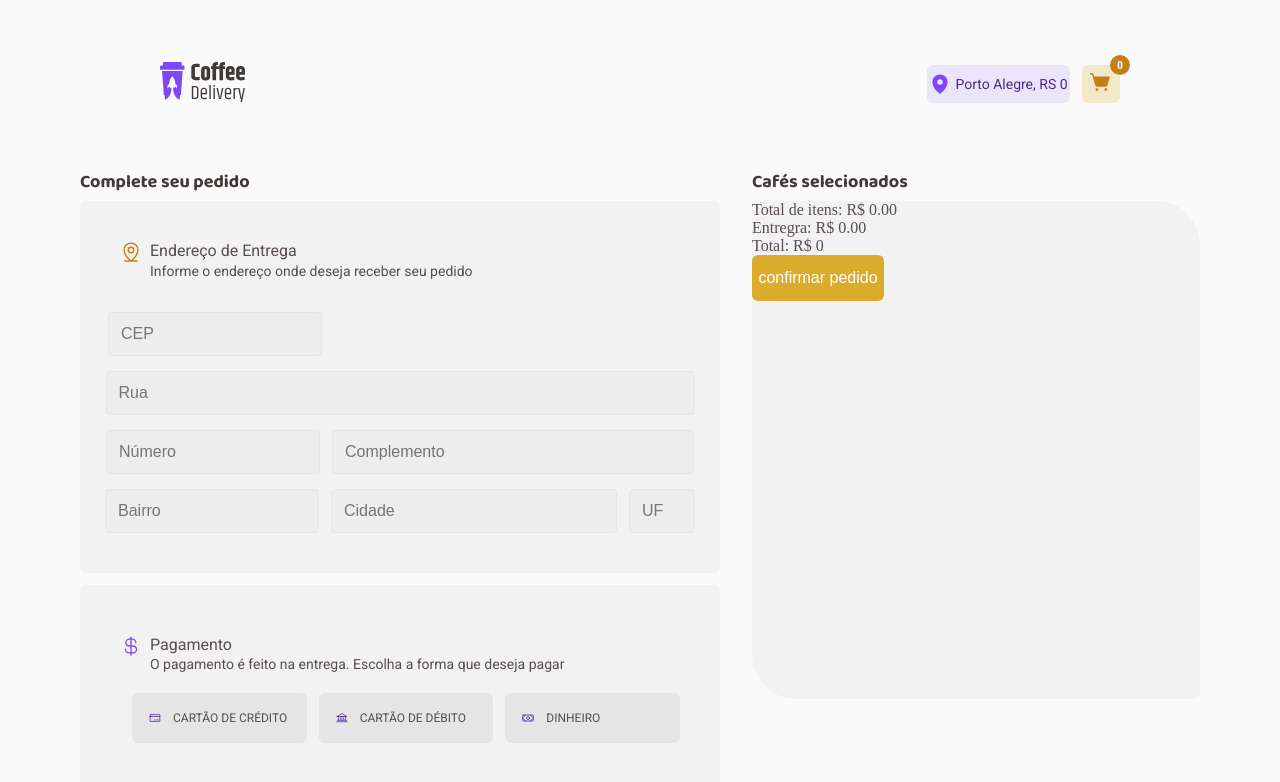
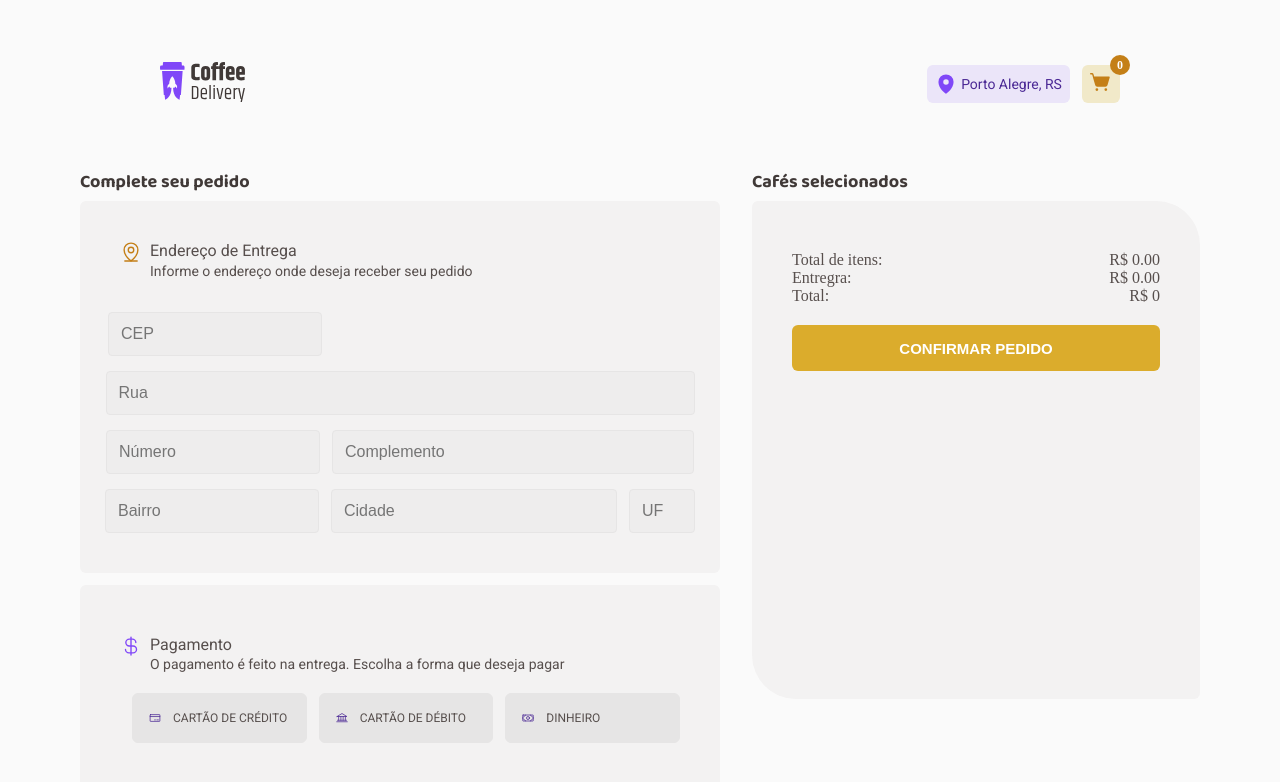
Before and after one commit to thayronFeitosa/Coffee-Delivery, a React (Vite) app: page /shop in a window 1280 px wide. Shown: the top 782 px of the page. Built offline with nearby package versions, Linux system fonts and the light colour scheme.

Commit message:
feat: ajustando componente de cafés selecionandos

```diff
--- a/src/components/header/index.tsx
+++ b/src/components/header/index.tsx
@@ -23,7 +23,7 @@ export function Header() {
       <ContainerMapShop>
         <ContainerMap>
           <MapPin size={22} weight="fill" />
-          <p>Porto Alegre, RS {sumQuantityCoffee()}</p>
+          <p>Porto Alegre, RS </p>
         </ContainerMap>
         <ButtonShopping size={account} />
       </ContainerMapShop>
--- a/src/pages/Checkout/index.tsx
+++ b/src/pages/Checkout/index.tsx
@@ -8,7 +8,7 @@ import { Title } from "./components/Title";
 import * as  StyleComponennts from "./styles";
 import { Button } from "../../components/Button";
 import { useContext } from "react";
-import { OrderCoffeeContext, OrderCoffeeStorage,  } from "../../context/OrderCoffeeContext";
+import { OrderCoffeeContext, OrderCoffeeStorage, } from "../../context/OrderCoffeeContext";
 
 export function Checkout() {
   const { orderCoffee, buyCoffee, sumQuantityCoffee, totalSumPriceCoffee } = useContext(OrderCoffeeContext)
@@ -153,18 +153,32 @@ export function Checkout() {
                   title={data.titleCoffee}
                   total={data.quantity}
                 />
-                <hr/>
+                <hr />
               </StyleComponennts.ContainerCoffee>
             ))}
 
-            <div>
-              Total de itens:  R$ {totalSumPriceCoffee().toFixed(2)}<br />
-              Entregra: R$ {(sumQuantityCoffee() * 0.5).toFixed(2)} <br />
-              Total: R$ {(totalSumPriceCoffee() + (sumQuantityCoffee() * 0.5)) }
-            </div>
+            <StyleComponennts.ResumePaymentCoffees>
+              <div className="classPayment">
+                <p id="total-items">Total de itens: </p>
+                <p>R$ {totalSumPriceCoffee().toFixed(2)}</p>
+              </div>
+
+              <div className="classPayment">
+                <p id="delivery">Entregra: </p>
+                <p>R$ {(sumQuantityCoffee() * 0.5).toFixed(2)} </p>
+              </div>
+
+              <div className="classPayment">
+                <p id="total-value">Total:</p>
+                <p>R$ {(totalSumPriceCoffee() + (sumQuantityCoffee() * 0.5))} </p>
+              </div>
+
+              <div id="payment-button">
+                <Button>Confirmar pedido</Button>
+              </div>
+            </StyleComponennts.ResumePaymentCoffees>
 
 
-            <Button w="368px" h="46px">confirmar pedido</Button>
 
           </StyleComponennts.BackgroundStyle>
 
--- a/src/pages/Checkout/styles.ts
+++ b/src/pages/Checkout/styles.ts
@@ -143,7 +143,7 @@ export const Payment = styled.div`
 
 export const OrderDetails = styled.div`
   width: 448px;
-  height: 498px;
+  /* height: 498px; */
   border-radius: 6px 44px;
   margin-left: 32px;
 
@@ -154,9 +154,51 @@ export const OrderDetails = styled.div`
 export const BackgroundStyle = styled.div`
   background: #F3F2F2;
   min-width: 448px;
-  min-height: 498px;
+  min-height: 498px; /* Agora a altura é dinâmica e ajusta conforme o conteúdo */
   border-radius: 6px 44px;
-  /* display: flex;
+  display: flex;
   flex-direction: column;
-  justify-content: center; */
+  /* justify-content: center; */ /* Ajuste conforme necessário */
 `;
+
+export const ResumePaymentCoffees = styled.div`
+
+  display: flex;
+  flex-direction: column;
+  align-items: center;
+  justify-content: center;
+  margin-top: 50PX;
+
+  .classPayment{
+    display: flex;
+    align-items: center;
+    width: 368px;
+
+    justify-content: space-between;
+  }
+
+
+  #total-items {
+
+  }
+
+  #delivery{
+
+  }
+
+  #total-value {
+
+  }
+
+  #payment-button {
+    margin-top: 20px;
+    button {
+      width: 368px;
+      font-weight: bold;
+      text-transform: uppercase;
+      font-size: 15px;
+      margin-bottom: 40px;
+    }
+
+  }
+`
```
